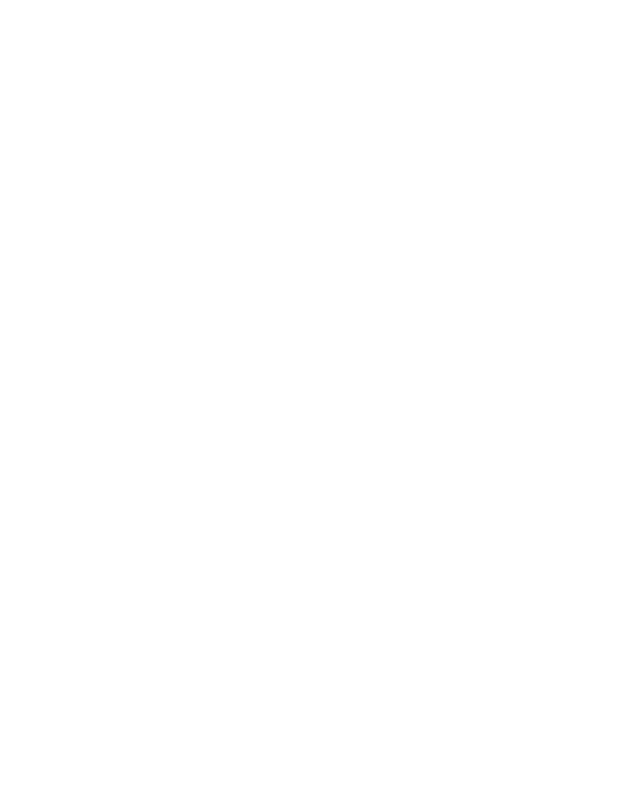
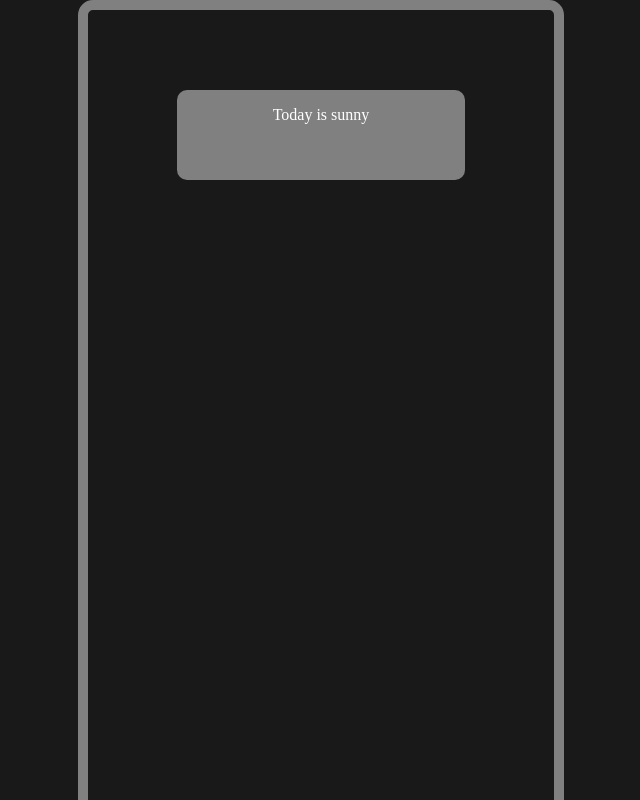
Before and after one commit to 37Evgeny/Weather, a website: page index.html in a window 1280 px wide. Shown: the top 800 px of the page, without its empty margins (319-959 px from the left). Drawn offline with nearby package versions, Linux system fonts and the light colour scheme.

Commit message:
сверстал начальные стили body. подключил normalize.css, сверстал секцию days

```diff
--- /dev/null
+++ b/css/blocks/body.css
@@ -0,0 +1,7 @@
+.page {
+  background: rgb(25, 25, 25);
+  display: flex; /* Используем Flexbox */
+  justify-content: center; /* Центрируем по горизонтали */
+  align-items: center; /* Центрируем по вертикали */
+  flex-direction: column;
+}
--- /dev/null
+++ b/css/blocks/cnt.css
@@ -0,0 +1,10 @@
+.cnt {
+    width: 466px;
+    height: 932px;
+    background: rgb(25, 25, 25);
+    border: solid 10px gray;
+    border-radius: 15px;
+    display: flex;
+    justify-content: center;
+    padding-top: 80px;
+}
--- /dev/null
+++ b/css/blocks/days.css
@@ -0,0 +1,11 @@
+.days {
+  background: gray;
+  width: 288.02px;
+  height: 90.14px;
+  border-radius: 10px;
+}
+
+.day {
+    text-align: center;
+    color: #ffffff;
+}
--- /dev/null
+++ b/css/index.css
@@ -0,0 +1,4 @@
+@import url("./setup/base.css");
+@import url("./blocks/body.css");
+@import url("./blocks/cnt.css");
+@import url("./blocks/days.css");
--- a/index.html
+++ b/index.html
@@ -3,9 +3,29 @@
 <head>
     <meta charset="UTF-8">
     <meta name="viewport" content="width=device-width, initial-scale=1.0">
+    <link
+    rel="stylesheet"
+    href="https://cdnjs.cloudflare.com/ajax/libs/normalize/8.0.1/normalize.min.css"
+  />
+  <link rel="stylesheet" href="./css/index.css" />
     <title>Погода</title>
 </head>
-<body>
+<body class="page">
+    <div class="cnt">
+        <section class="days">
+            <div class="days__cnt">
+                <p class="day">Today is sunny</p>
+            </div>
+        </section>
+    </div>
 
+
+
+
+
+
+
+
+    <script src="./js/index.js"></script>
 </body>
 </html>
--- /dev/null
+++ b/package.json
@@ -0,0 +1,5 @@
+{
+  "dependencies": {
+    "normalize.css": "^8.0.1"
+  }
+}
```
Also changed, not shown: index.js (deleted), js/index.js (added), 1 other file.
